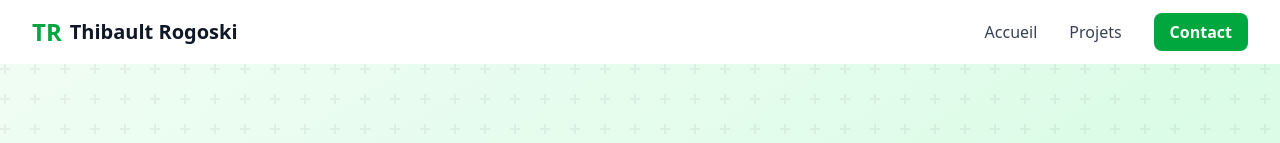
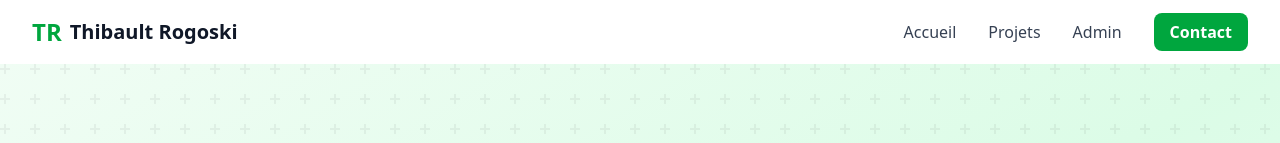
Before and after one commit to piwiit/thibault-rogoski, a Next.js app: page / in a window 1280 px wide. Shown: the top 143 px of the page. Built offline with nearby package versions, Linux system fonts and the light colour scheme; no server answers; the database is empty.

Commit message:
feat: add admin link to navbar

```diff
--- a/components/Navbar.tsx
+++ b/components/Navbar.tsx
@@ -60,6 +60,14 @@ export default function Navbar({ landingContent }: NavbarProps) {
               </li>
               <li>
                 <Link
+                  href="/admin"
+                  className="font-medium text-gray-700 transition-colors hover:text-green-600"
+                >
+                  Admin
+                </Link>
+              </li>
+              <li>
+                <Link
                   href="/contact"
                   className="px-4 py-2 font-semibold text-white transition-colors bg-green-600 rounded-lg hover:bg-green-700"
                 >
@@ -118,6 +126,15 @@ export default function Navbar({ landingContent }: NavbarProps) {
               </li>
               <li>
                 <Link
+                  href="/admin"
+                  onClick={() => setIsOpen(false)}
+                  className="block font-medium text-gray-700 hover:text-green-600"
+                >
+                  Admin
+                </Link>
+              </li>
+              <li>
+                <Link
                   href="/contact"
                   onClick={() => setIsOpen(false)}
                   className="block px-4 py-2 font-semibold text-white bg-green-600 rounded-lg hover:bg-green-700"
```
